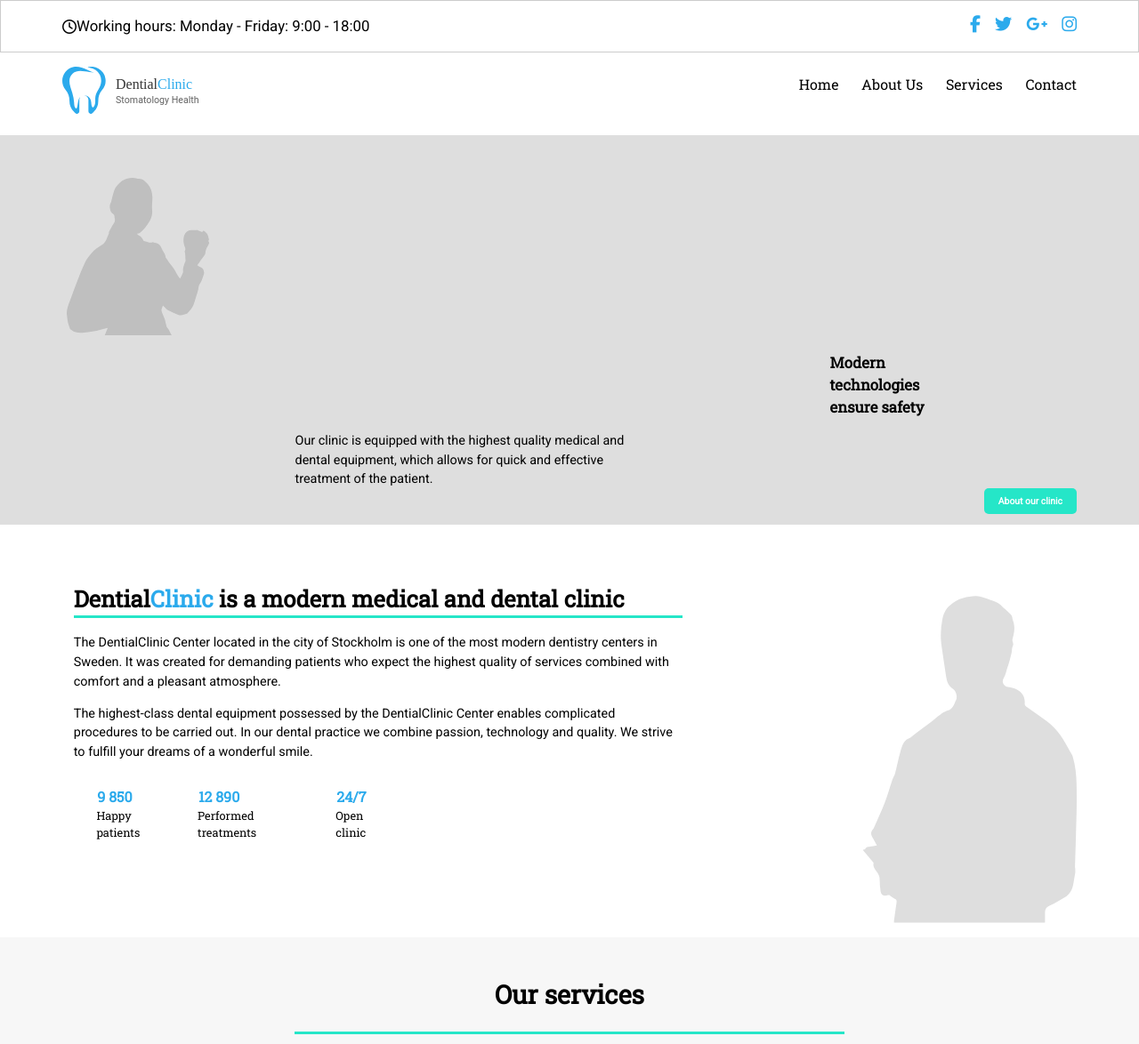
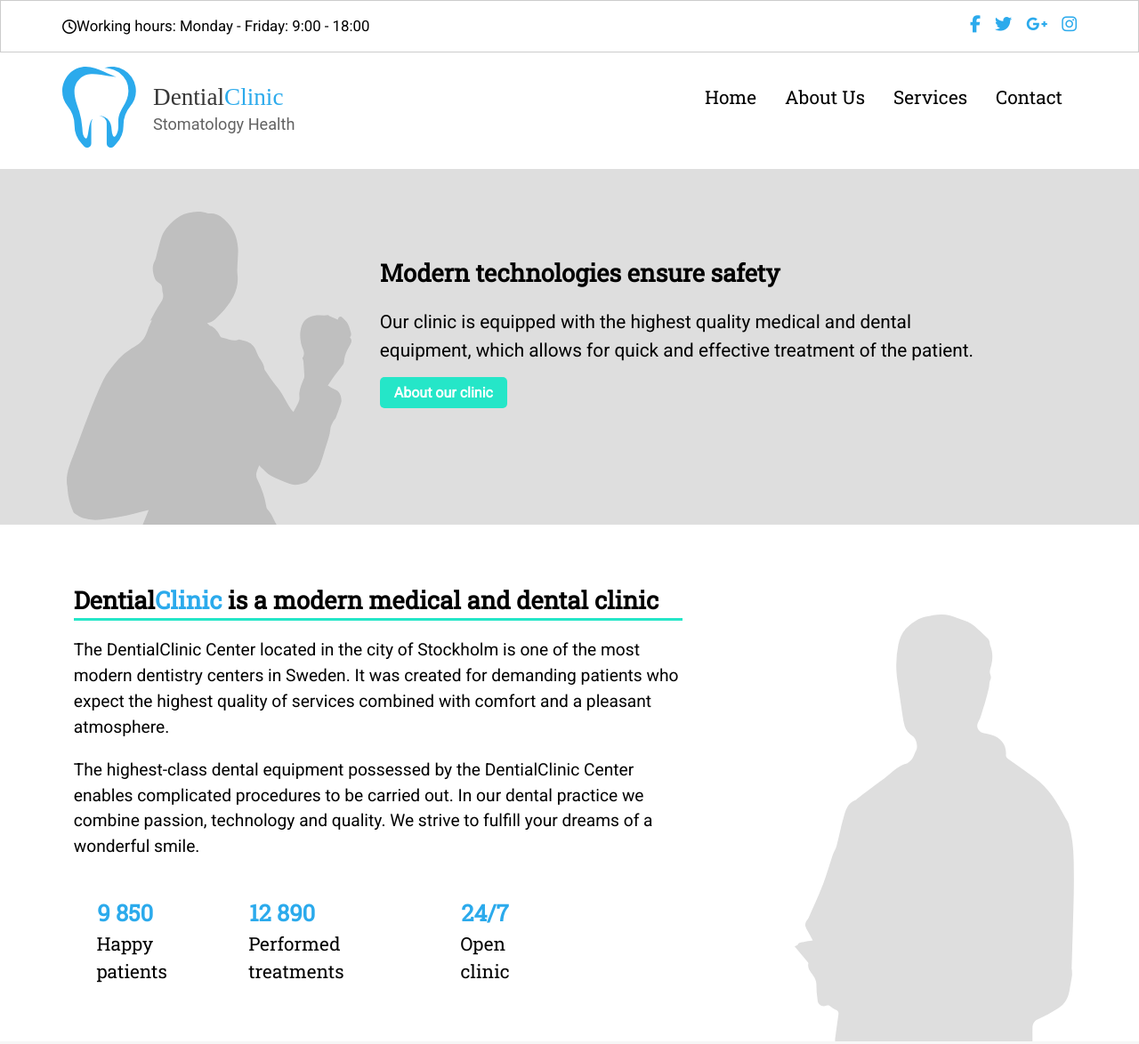
Before and after one commit to CHuckyTheViking/HTML-CSS-Upg1, a plain HTML site: page index.html in a window 1280 px wide. Shown: the top 1174 px of the page at 89% size. Drawn offline with Linux system fonts and the light colour scheme.

Commit message:
snart klar

```diff
--- a/index.html
+++ b/index.html
@@ -53,15 +53,16 @@
 
 
 
-                    <img src="images/placeholder1.svg" alt="placeholder1" class="placeholder-1">
-
-                    <ul>
+                <img src="images/placeholder1.svg" alt="placeholder1" class="placeholder-1">
+                <div>
+                    <ul class="ul-section-1">
                         <li><h1 class="head-1">Modern technologies ensure safety</h1></li>
                         <li><p class="subhead-1">Our clinic is equipped with the highest quality medical and dental equipment,
                             which allows for quick and effective treatment of the patient.</p></li>
 
                         <li><a href="#" class="clinic-btn">About our clinic</a></li>
                     </ul>
+                </div>
                     <!-- <h1 class="head-1">Modern technologies ensure safety</h1> -->
                     <!-- <p class="subhead-1">Our clinic is equipped with the highest quality medical and dental equipment,
                     which allows for quick and effective treatment of the patient.</p> -->
--- a/style.css
+++ b/style.css
@@ -147,55 +147,58 @@ header{
 
 /* SECTIONS DESIGN */
 
+
+
 /* SECTION 1 */
+
+
+
+
 .placeholder-1{
-    width: 10rem;
+    width:10rem;
     margin-left: .3rem;
     margin-top: 2rem;
     margin-bottom: 0;
+    float: left;
 }
 
 
 .section-1{
     background-color: #DEDEDE;
-
 }
 
 .section-1 .container{
     padding: 1rem 0;
-
-
+    overflow: hidden;
 }
 
-.section-1 .container ul{
-    display: flex;
-    flex-direction: column;
-    align-items: flex-end;
+.section-1 .container div{
+    vertical-align: top;
+    display: table-cell;
+}
+
+.section-1 .container div ul{
     list-style: none;
     margin: 0;
-
+    padding: 0;
+    padding-left: 2rem;
 }
 
 .section-1 .container ul li{
-    margin: 0;
-
+    padding: 0;
+    margin: 1rem 0;
 }
 
 .head-1{
     font-family: 'Roboto Slab', serif;
     font-size: 1.05rem;
-    width: 45%;
-    /* float: right; */
     margin-bottom: 0;
-    /* margin-top: 1.5rem; */
 }
 
 
 .subhead-1{
     font-size: .9rem;
-    width: 45%;
-    /* float: right; */
-    /* margin-right: .8rem; */
+    width: 90%;
     margin-bottom: 0;
 }
 
@@ -205,16 +208,15 @@ header{
     background: #25E6C8;
     border-radius: 5px;
     padding: .5rem 1rem;
-    margin-bottom: 1rem;
-    margin-top: 1rem;
-    /* margin-right: 4.7rem; */
     color: #fff;
     font-weight: 600;
-    /* float: right; */
-
 }
 
+
 /* SECTION 2 */
+
+
+
 
 .placeholder-2{
     width: 9rem;
@@ -238,7 +240,6 @@ header{
     margin-top: 2rem;
     font-family: 'Roboto Slab', serif;
     border-bottom: 3px solid #25E6C8;
-
 }
 
 .clinic{
@@ -250,7 +251,6 @@ header{
     margin-left: .8rem;
     width: 60%;
 }
-
 
 .section-2-stats{
     display: flex;
@@ -279,21 +279,21 @@ header{
 
 
 
+
 /*  SECTION 3 / SERVICES  */
+
 
 .service-container{
     background: #F7F7F7;
-
 }
 
 .service-container .container{
     display: grid;
-
     text-align: center;
     padding: 1.5rem 0;
     font-family: 'Roboto Slab', serif;
+
     grid-template-columns: 1fr 1fr;
-
     grid-template-areas: "hh hh"
                          "b1 b2"
                          "b3 b4"
@@ -319,10 +319,7 @@ header{
     border-radius: 10px;
     padding: .5rem;
     box-shadow:inset 0px 0px 10px 0px rgba(0, 0, 0, 0.11);
-
 }
-
-
 
 #box-1{
     grid-area: b1;
@@ -375,7 +372,6 @@ header{
 /* APPOINTMENT AND FOOTER */
 
 
-
 .appointment{
     background-color:#2BAAEC ;
     opacity: 80%;
@@ -385,8 +381,8 @@ header{
     height: 9rem;
     color: #fff;
     padding-top: .5rem;
+}
 
-}
 .appointment h2{
     font-family: 'Roboto Slab', serif;
 }
@@ -398,11 +394,7 @@ header{
     padding: .5rem;
     color: #2BAAEC;
     font-weight: 600;
-
 }
-
-
-
 
 .hours-bottom i{
     margin-top: 1.2rem;
@@ -410,7 +402,6 @@ header{
     margin-left: .8rem;
     color: #2BAAEC;
 }
-
 
 .hours-bottom p{
     font-size: .92rem;
@@ -489,7 +480,9 @@ header{
 
     .logo{
         margin-left: 0;
+        width: 17rem;
     }
+
     .mobile-footer{
         display: none;
     }
@@ -510,15 +503,11 @@ header{
         position: inherit;
         width: auto;
         background: none;
-        height: auto;
         display: flex;
-        padding-top: 1rem;
+        padding-top: 1.7rem;
     }
     .navbar-menu ul li a{
-        padding-right: 0;
-        padding-left: 0;
-        margin: 0 .8rem;
-        text-align: center;
+        font-size: 1.3rem;
     }
     .navbar-menu ul li a:hover{
         background-color: #36363627;
@@ -529,35 +518,58 @@ header{
         gap: 0 2.5rem;
     }
 
-    /* .section-1 .container{
+
+
+    .section-1 .container{
         padding-bottom: 0;
     }
+
     .placeholder-1{
-        width: 10rem;
-
+        width: 18rem;
     }
 
-    .section-1 .head-1{
-        margin-top: 6rem;
-    } */
+    .section-1 .container .head-1{
+        font-size: 1.7rem;
+    }
 
+    .section-1 .container .subhead-1{
+        font-size: 1.3rem;
+    }
 
+    .section-1 .container .clinic-btn{
+        font-size: 1rem;
+    }
 
 
     .placeholder-2{
         width: 15rem;
         height: 25rem;
-        margin-top: 3rem;
+        margin-top: 5.3rem;
         margin-right: 0rem;
     }
-    .section-2{
-        padding-bottom: 0;
+
+    .container .section-2{
+        padding-bottom: 0rem;
+        margin-bottom: 0;
     }
     .section-2 .head-2{
-        font-size: 1.6rem;
+        font-size: 1.7rem;
         margin-top: 3rem;
     }
+    .section-2 .subhead-2{
+        font-size: 1.2rem;
+    }
 
+    .section-2-stats{
+        margin-bottom: 0;
+        justify-content: center;
+    }
+    .section-2-stats div h2{
+        font-size: 1.6rem;
+    }
+    .section-2-stats div p{
+        font-size: 1.3rem;
+    }
 
 
 }
@@ -567,6 +579,25 @@ header{
     .container{
         width: 960px;
     }
+    .section-2-stats{
+        justify-content: flex-start;
+    }
+
+    .section-1 .container .head-1{
+        margin-top: 5rem;
+    }
+
+    .section-1 .container ul li{
+        margin: 1.25rem 0;
+    }
+    .placeholder-1{
+        width: 20rem;
+    }
+    .placeholder-2{
+        height: 30rem;
+        width: 20rem;
+    }
+
 
 }
 
@@ -574,6 +605,17 @@ header{
 
     .container{
         width: 1140px;
+    }
+
+    .service-container .container{
+        grid-template-columns: 1fr 1fr 1fr;
+    grid-template-areas: "hh hh hh"
+                         "b1 b2 b3"
+                         "b4 b5 b6";
+
+
+    justify-content: center;
+    justify-items: center;
     }
 
 }
```
